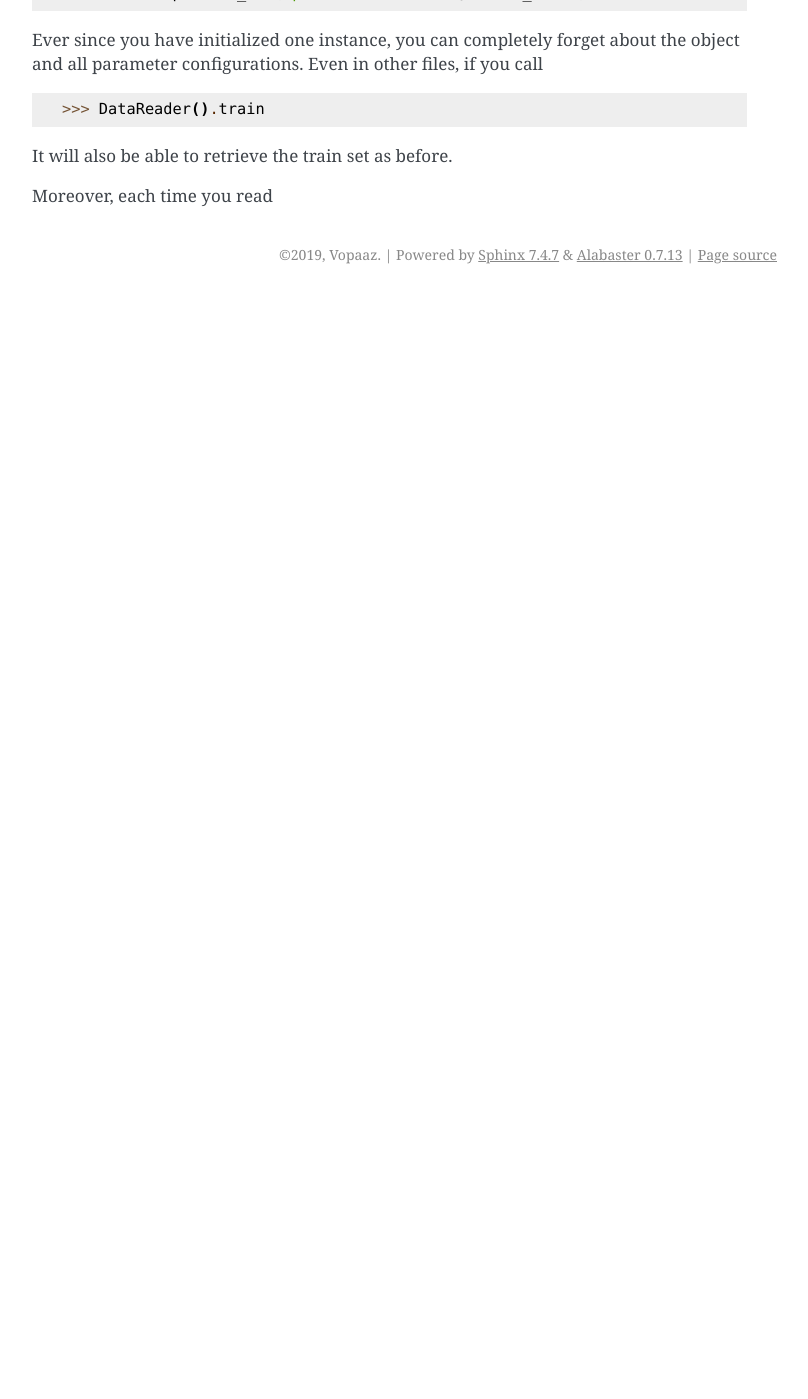
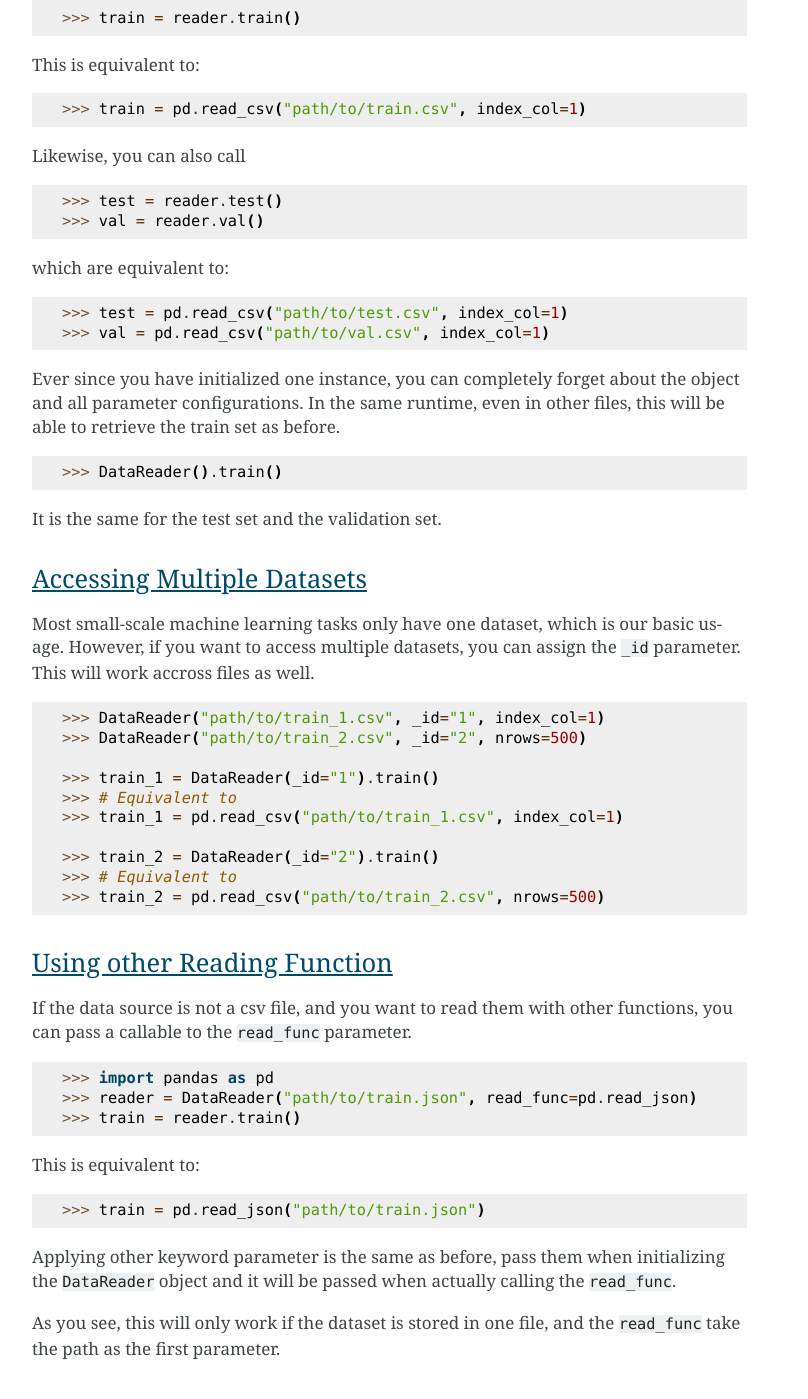
Before and after one commit to Vopaaz/learning-utility, a Sphinx documentation site: the page built from docs/source/content/dataIO.rst, in a window 1280 px wide and 1400 px high, scrolled down 4690 px. Shown: the whole window, without its empty margins (388-1196 px from the left). Built offline with Sphinx 7.4.7, drawn with Linux system fonts in a browser that asks for light colours; before the commit the page ends 4984 px from its top, so only the background shows below that; some of the changed text lies outside the part shown.

Commit message:
Docs: finish dataIO.rst

```diff
--- a/docs/source/content/dataIO.rst
+++ b/docs/source/content/dataIO.rst
@@ -204,17 +204,17 @@ get the dataset anytime after without more effort.
     :param callable read_func: Optional, function used for reading data, default ``pd.read_csv``
     :param read_kwargs: Other keyword arguments for applying to the ``read_func``
 
-.. py:attribute:: DataReader.train
+.. py:function:: DataReader.train(self)
 
-    Read only. Each time you access this attribute, the train dataset will be read.
+    Returns the train set.
 
-.. py:attribute:: DataReader.test
+.. py:function:: DataReader.test(self)
 
-    Read only. Each time you access this attribute, the test dataset will be read.
+    Returns the test set.
 
-.. py:attribute:: DataReader.val
+.. py:function:: DataReader.val(self)
 
-    Read only. Each time you access this attribute, the validation dataset will be read.
+    Returns the validation set.
 
 
 Basic Examples
@@ -228,22 +228,81 @@ You can also assign the parameters for ``read_csv`` when initializing.
 
     >>> from Lutil.dataIO import DataReader
 
-    >>> reader = DataReader("path/to/train.csv", index_col=1)
-    >>> train = reader.train
+    >>> reader = DataReader("path/to/train.csv",
+    ...                     "path/to/test.csv",
+    ...                     "path/to/val.csv", index_col=1)
+
+    >>> train = reader.train()
 
 This is equivalent to::
 
     >>> train = pd.read_csv("path/to/train.csv", index_col=1)
 
+Likewise, you can also call
+
+.. code-block:: python
+
+    >>> test = reader.test()
+    >>> val = reader.val()
+
+which are equivalent to::
+
+    >>> test = pd.read_csv("path/to/test.csv", index_col=1)
+    >>> val = pd.read_csv("path/to/val.csv", index_col=1)
 
 Ever since you have initialized one instance, you can completely forget about the
 object and all parameter configurations.
-Even in other files, if you call
+In the same runtime, even in other files,
+this will be able to retrieve the train set as before.
 
 .. code-block:: python
 
-    >>> DataReader().train
+    >>> DataReader().train()
 
-It will also be able to retrieve the train set as before.
+It is the same for the test set and the validation set.
 
-Moreover, each time you read
+
+Accessing Multiple Datasets
+^^^^^^^^^^^^^^^^^^^^^^^^^^^^^^^^^^^^^^^^^^^^^^
+
+Most small-scale machine learning tasks only have one dataset,
+which is our basic usage.
+However, if you want to access multiple datasets, you can assign the ``_id`` parameter.
+This will work accross files as well.
+
+
+.. code-block:: python
+
+    >>> DataReader("path/to/train_1.csv", _id="1", index_col=1)
+    >>> DataReader("path/to/train_2.csv", _id="2", nrows=500)
+
+    >>> train_1 = DataReader(_id="1").train()
+    >>> # Equivalent to
+    >>> train_1 = pd.read_csv("path/to/train_1.csv", index_col=1)
+
+    >>> train_2 = DataReader(_id="2").train()
+    >>> # Equivalent to
+    >>> train_2 = pd.read_csv("path/to/train_2.csv", nrows=500)
+
+
+Using other Reading Function
+^^^^^^^^^^^^^^^^^^^^^^^^^^^^^^^^^^^^^^^^^^^^^^^^^^^^^^^^^^
+
+If the data source is not a csv file, and you want to read them with other functions,
+you can pass a callable to the ``read_func`` parameter.
+
+.. code-block:: python
+
+    >>> import pandas as pd
+    >>> reader = DataReader("path/to/train.json", read_func=pd.read_json)
+    >>> train = reader.train()
+
+This is equivalent to::
+
+    >>> train = pd.read_json("path/to/train.json")
+
+Applying other keyword parameter is the same as before, pass them when initializing
+the ``DataReader`` object and it will be passed when actually calling the ``read_func``.
+
+As you see, this will only work if the dataset is stored in one file,
+and the ``read_func`` take the path as the first parameter.
```
